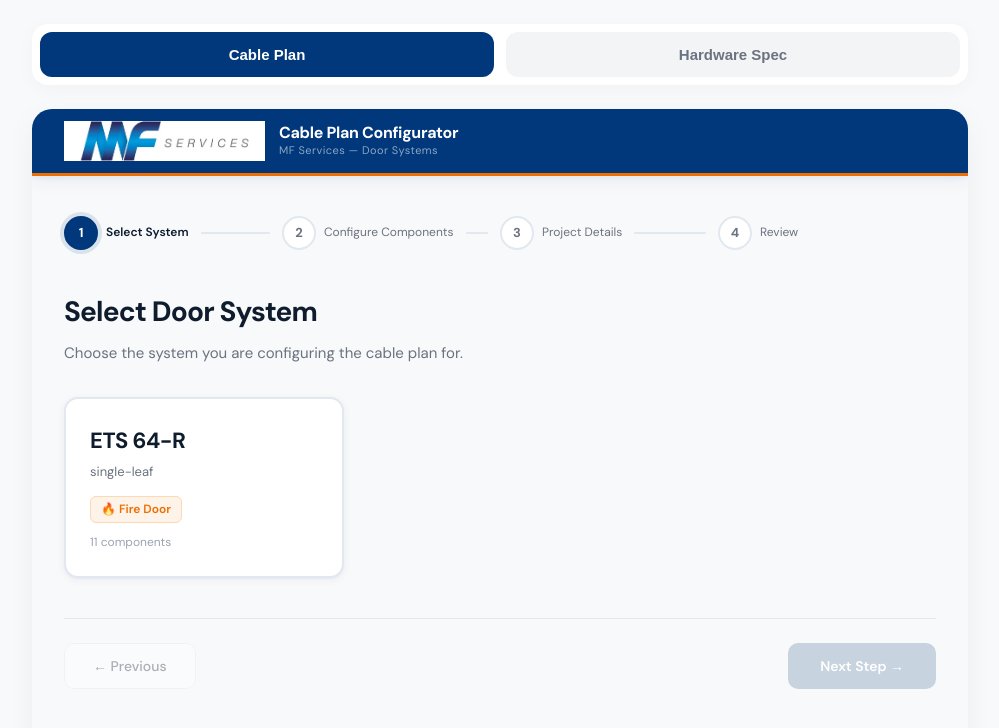
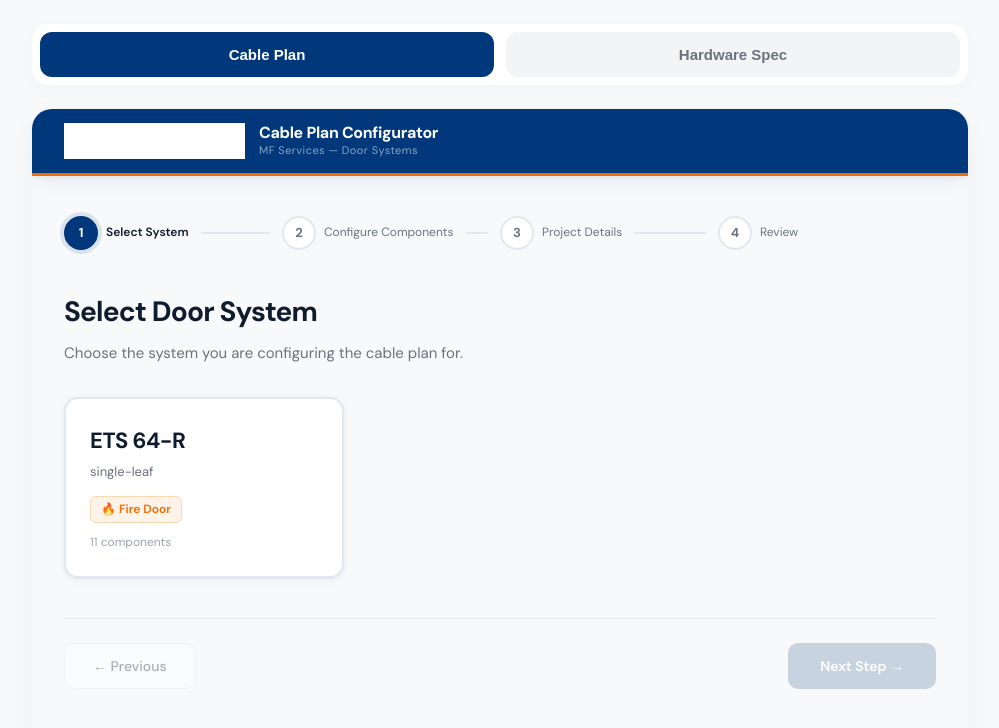
Before and after one commit to leigh-svg/MF-Services, a Next.js app: page / in a window 1280 px wide. Shown: the top 728 px of the page, without its empty margins (140-1139 px from the left). Built offline with nearby package versions, Linux system fonts and the light colour scheme.

Commit message:
Style logo for navy header

```diff
--- a/components/CablePlanConfigurator.jsx
+++ b/components/CablePlanConfigurator.jsx
@@ -302,7 +302,7 @@ export default function CablePlanConfigurator() {
       <header style={{ background: T.navy, borderBottom: `3px solid ${T.orange}`, padding: "0 32px", position: "sticky", top: 0, zIndex: 100, boxShadow: shadow.md }}>
         <div style={{ maxWidth: 1000, margin: "0 auto", display: "flex", alignItems: "center", justifyContent: "space-between", height: 64 }}>
           <div style={{ display: "flex", alignItems: "center", gap: 14 }}>
-            <img src="/linkedin.jpg" alt="MF Services" style={{ height: 40, width: "auto", display: "block", background: "white" }} />
+            <img src="/linkedin.jpg" alt="MF Services" style={{ height: 36, width: "auto", mixBlendMode: "screen", filter: "brightness(0) invert(1)" }} />
             <div>
               <div style={{ fontWeight: 700, fontSize: 16, color: T.white, letterSpacing: "-0.02em", lineHeight: 1.2 }}>Cable Plan Configurator</div>
               <div style={{ fontSize: 11, color: "rgba(255,255,255,0.55)", letterSpacing: "0.04em" }}>MF Services — Door Systems</div>
--- a/components/SpecGenerator.jsx
+++ b/components/SpecGenerator.jsx
@@ -215,7 +215,7 @@ export default function SpecGenerator() {
       <header style={{ background: T.navy, borderBottom: `3px solid ${T.orange}`, padding: "0 32px", position: "sticky", top: 0, zIndex: 100, boxShadow: shadow.md }}>
         <div style={{ maxWidth: 1000, margin: "0 auto", display: "flex", alignItems: "center", justifyContent: "space-between", height: 64 }}>
           <div style={{ display: "flex", alignItems: "center", gap: 14 }}>
-            <img src="/linkedin.jpg" alt="MF Services" style={{ height: 40, width: "auto", display: "block", background: "white" }} />
+            <img src="/linkedin.jpg" alt="MF Services" style={{ height: 36, width: "auto", mixBlendMode: "screen", filter: "brightness(0) invert(1)" }} />
             <div>
               <div style={{ fontWeight: 700, fontSize: 16, color: T.white, letterSpacing: "-0.02em", lineHeight: 1.2 }}>Hardware Spec Generator</div>
               <div style={{ fontSize: 11, color: "rgba(255,255,255,0.55)", letterSpacing: "0.04em" }}>MF Services — Door Systems</div>
```
